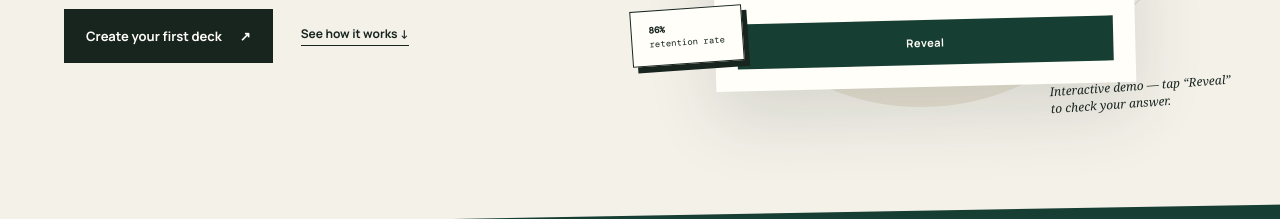
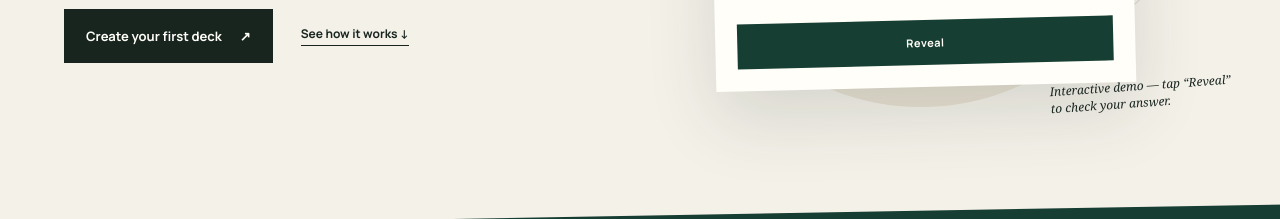
Before and after one commit to mcurioste/Flash-Card-App, a plain HTML site: page index.html in a window 1280 px wide. Shown: the part 560-779 px from the top of the page. Drawn offline with nearby package versions, Linux system fonts and the light colour scheme.

Commit message:
Removed statistic concerning retention rates

```diff
--- a/index.html
+++ b/index.html
@@ -73,7 +73,6 @@
               <span>Reveal</span>
             </button>
           </div>
-          <div class="floating-note note-bottom"><strong>86%</strong><br />retention rate</div>
           <p class="visual-caption">Interactive demo — tap “Reveal”<br />to check your answer.</p>
         </div>
       </section>
```
